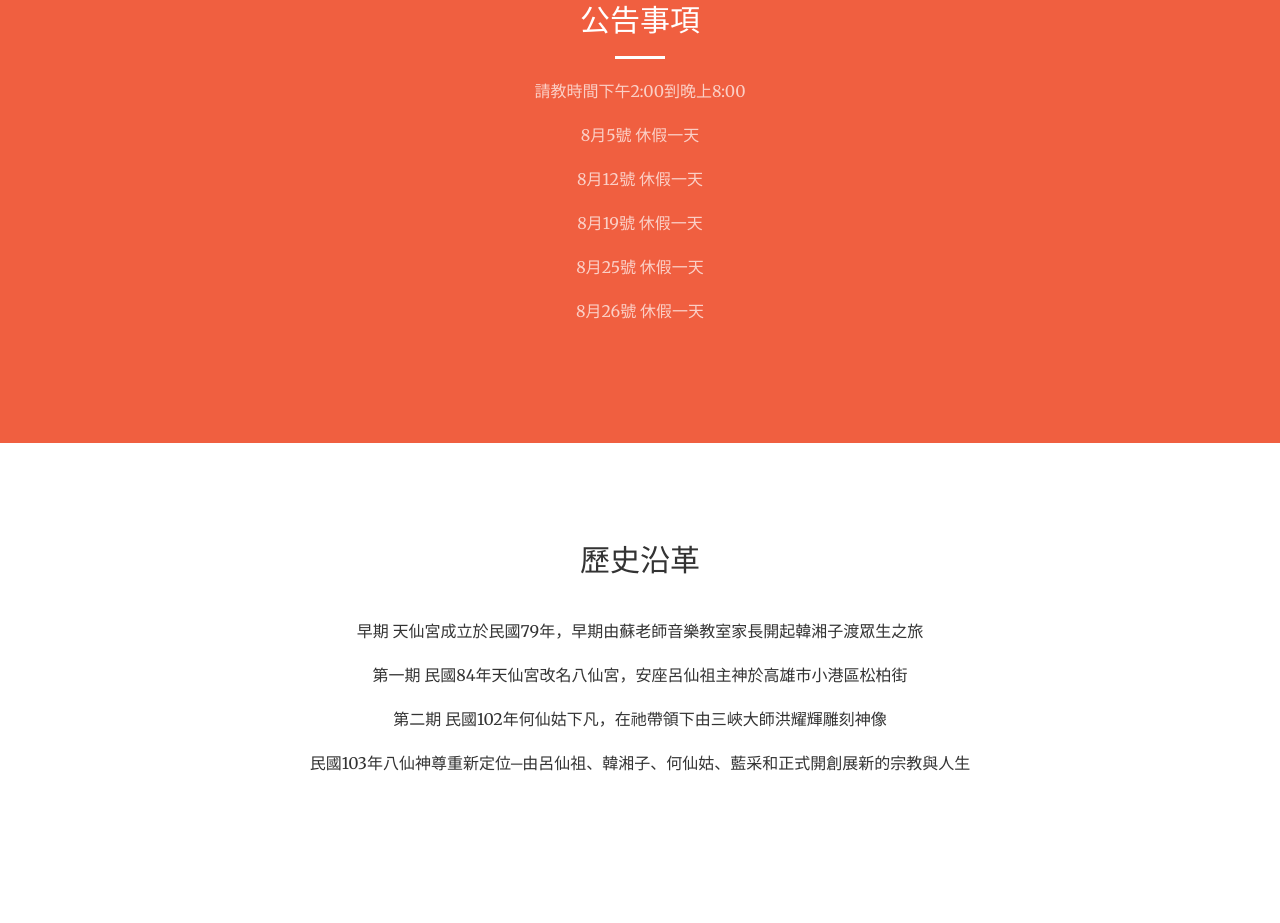
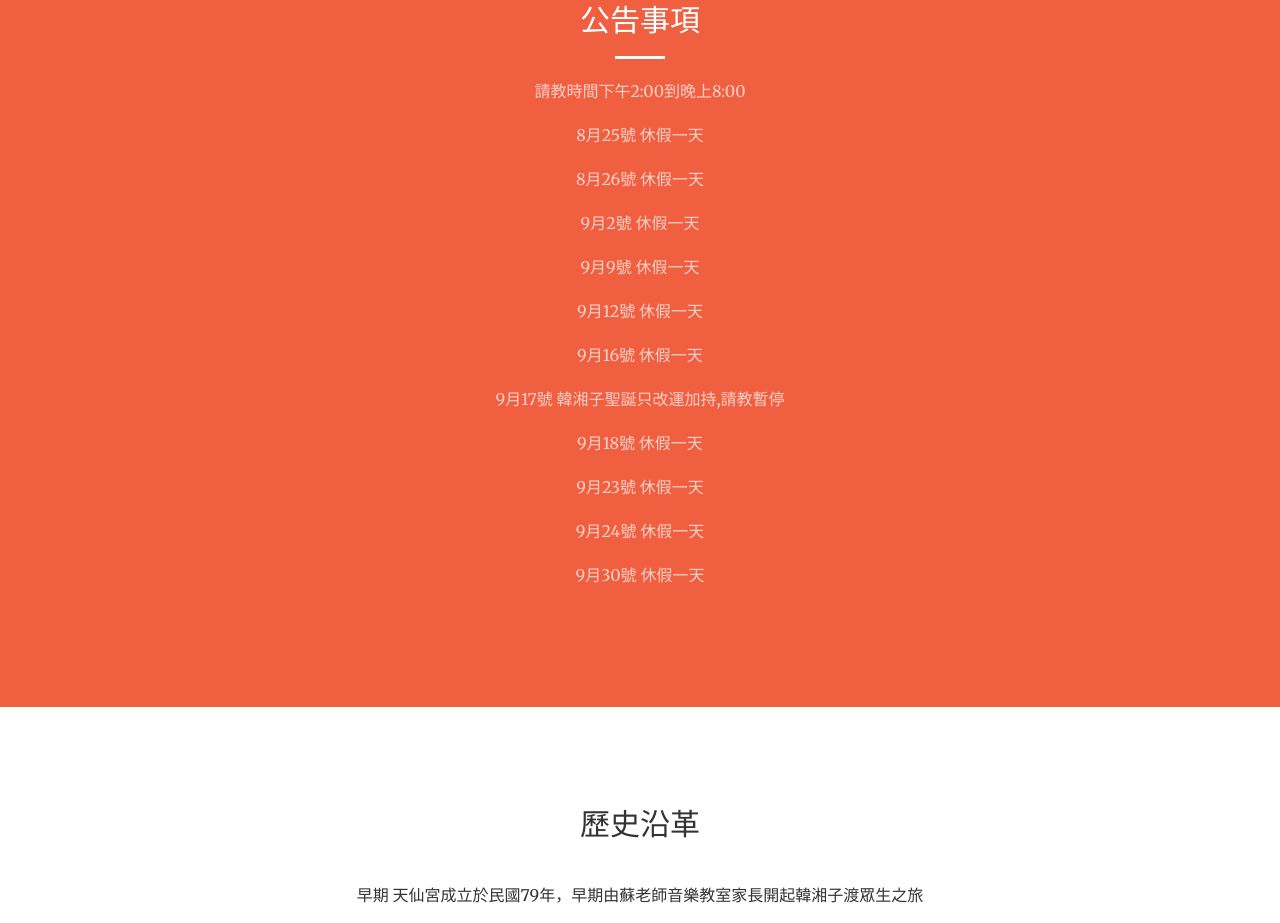
Before and after one commit to st8711000/enterprise-website, a website: page index.html in a window 1280 px wide. Shown: the part 897-1820 px from the top of the page. Drawn offline with nearby package versions, Linux system fonts and the light colour scheme.

Commit message:
Update index.html

```diff
--- a/index.html
+++ b/index.html
@@ -89,11 +89,17 @@
                     <h2 class="section-heading">公告事項</h2>
                     <hr class="light">
                     <p class="text-faded">請教時間下午2:00到晚上8:00</p>
-                    <p class="text-faded">8月5號 休假一天</p>
-                    <p class="text-faded">8月12號 休假一天</p>
-                    <p class="text-faded">8月19號 休假一天</p>
                     <p class="text-faded">8月25號 休假一天</p>
                     <p class="text-faded">8月26號 休假一天</p>
+                    <p class="text-faded">9月2號 休假一天</p>
+                    <p class="text-faded">9月9號 休假一天</p>
+                    <p class="text-faded">9月12號 休假一天</p>
+                    <p class="text-faded">9月16號 休假一天</p>
+                    <p class="text-faded">9月17號 韓湘子聖誕只改運加持,請教暫停</p>
+                    <p class="text-faded">9月18號 休假一天</p>
+                    <p class="text-faded">9月23號 休假一天</p>
+                    <p class="text-faded">9月24號 休假一天</p>
+                    <p class="text-faded">9月30號 休假一天</p>
                 </div>
             </div>
         </div>
```
